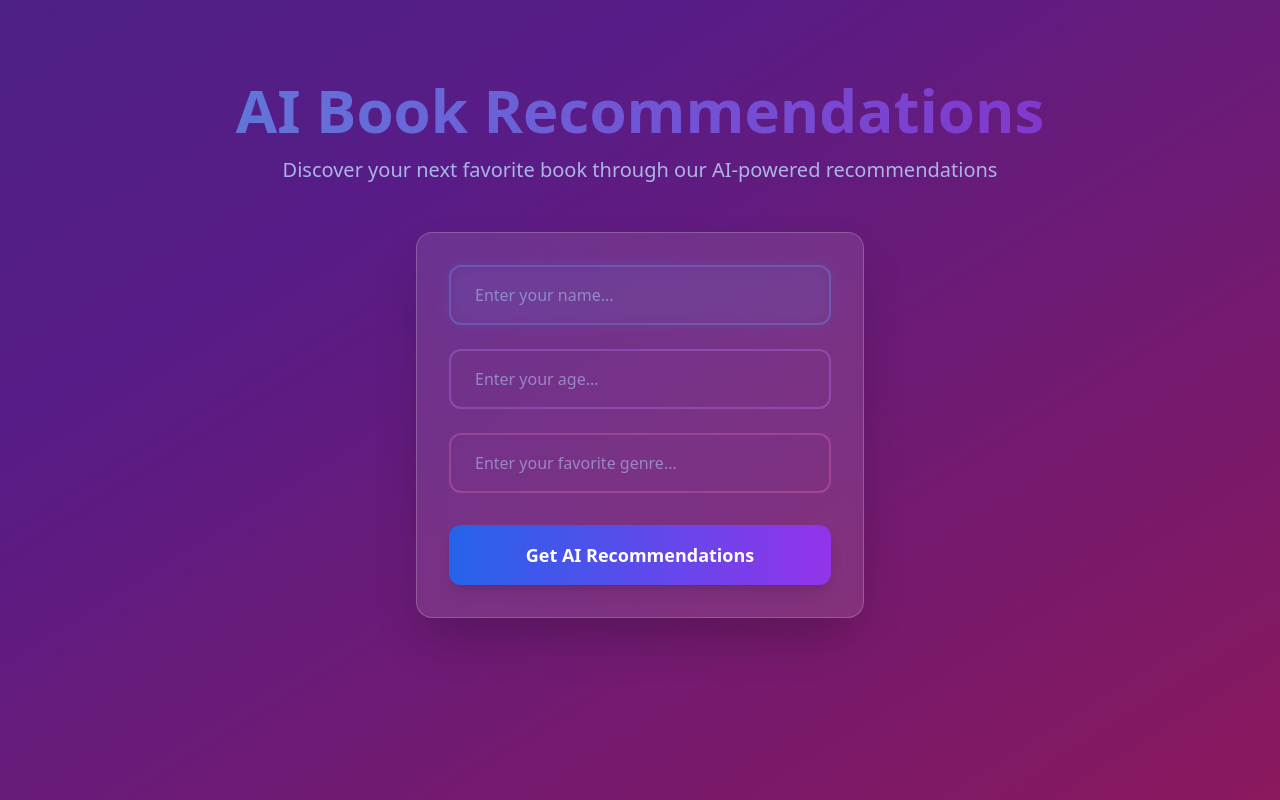
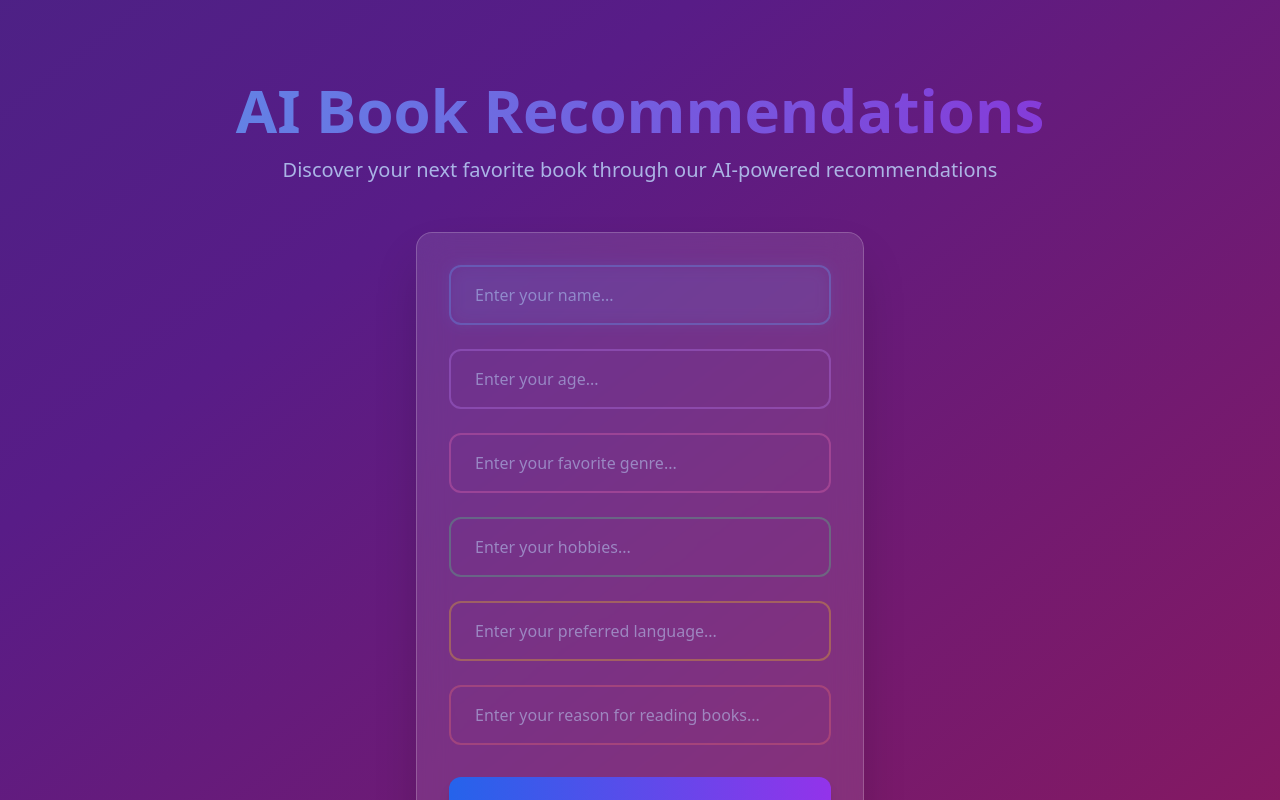
Before and after one commit to Xer0bit/Superior-Univerity-Library-Ai, a Next.js app: page /recommendations in a window 1280 px wide. Shown: the top 800 px of the page. Built offline with nearby package versions, Linux system fonts and the light colour scheme.

Commit message:
Update About and Recommendations pages with new statistics and input fields

```diff
--- a/src/app/about/page.js
+++ b/src/app/about/page.js
@@ -86,7 +86,7 @@ export default function About() {
           {/* Stats Section */}
           <div className="grid grid-cols-2 md:grid-cols-4 gap-8 mt-16 text-center">
             <div className="p-6">
-              <div className="text-3xl font-bold text-blue-600">100,000+</div>
+              <div className="text-3xl font-bold text-blue-600">28 Million+</div>
               <div className="text-gray-600">Books Available</div>
             </div>
             <div className="p-6">
--- a/src/app/page.js
+++ b/src/app/page.js
@@ -8,6 +8,7 @@ import PageTransition from './components/PageTransition';
 export default function Home() {
   const [searchTerm, setSearchTerm] = useState("");
   const [isTransitioning, setIsTransitioning] = useState(false);
+  const [isClient, setIsClient] = useState(false); // New state variable
   const router = useRouter();
 
   const handleKeyPress = useCallback((e) => {
@@ -17,12 +18,15 @@ export default function Home() {
   }, [searchTerm]);
 
   useEffect(() => {
-    // Only add event listener on client-side
-    if (typeof window !== 'undefined') {
+    setIsClient(true); // Set to true after initial render
+  }, []);
+
+  useEffect(() => {
+    if (isClient) {
       document.addEventListener('keypress', handleKeyPress);
       return () => document.removeEventListener('keypress', handleKeyPress);
     }
-  }, [handleKeyPress]);
+  }, [handleKeyPress, isClient]);
 
   const handleSearch = useCallback(async () => {
     if (!searchTerm.trim()) return;
@@ -47,6 +51,8 @@ export default function Home() {
           <p className="text-md text-gray-600 mt-2">Our library is free for everyone to use and explore.</p>
         </header>
         <main className="flex flex-col items-center">
+          {isClient && (
+            <>
               <div className="flex w-full max-w-md mb-8">
                 <input
                   type="text"
@@ -68,6 +74,8 @@ export default function Home() {
               >
                 Magic Button
               </button>
+            </>
+          )}
         </main>
       </div>
     </>
--- a/src/app/recommendations/page.js
+++ b/src/app/recommendations/page.js
@@ -6,6 +6,9 @@ export default function Recommendations() {
   const [name, setName] = useState("");
   const [age, setAge] = useState("");
   const [genre, setGenre] = useState("");
+  const [hobbies, setHobbies] = useState("");
+  const [language, setLanguage] = useState("");
+  const [reason, setReason] = useState("");
   const [isLoading, setIsLoading] = useState(false);
 
   const handleRecommend = async () => {
@@ -13,7 +16,7 @@ export default function Recommendations() {
     // Simulate API call with 1 second delay
     await new Promise(resolve => setTimeout(resolve, 1000));
     // Your recommendation logic here
-    console.log("Name:", name, "Age:", age, "Genre:", genre);
+    console.log("Name:", name, "Age:", age, "Genre:", genre, "Hobbies:", hobbies, "Language:", language, "Reason:", reason);
     setIsLoading(false);
   };
 
@@ -37,18 +40,16 @@ export default function Recommendations() {
             />
             <div className="absolute inset-0 bg-blue-400/20 rounded-xl blur opacity-50 group-hover:opacity-100 transition-opacity"></div>
           </div>
-
           <div className="relative mb-6">
             <input
-              type="number"
+              type="text"
               placeholder="Enter your age..."
               value={age}
               onChange={(e) => setAge(e.target.value)}
               className="w-full px-6 py-4 bg-transparent border-2 border-purple-400/30 rounded-xl text-white placeholder-blue-200/50 focus:border-purple-400 focus:ring-2 focus:ring-purple-400/50 transition-all duration-300 outline-none"
             />
           </div>
-
-          <div className="relative mb-8">
+          <div className="relative mb-6">
             <input
               type="text"
               placeholder="Enter your favorite genre..."
@@ -57,7 +58,33 @@ export default function Recommendations() {
               className="w-full px-6 py-4 bg-transparent border-2 border-pink-400/30 rounded-xl text-white placeholder-blue-200/50 focus:border-pink-400 focus:ring-2 focus:ring-pink-400/50 transition-all duration-300 outline-none"
             />
           </div>
-
+          <div className="relative mb-6">
+            <input
+              type="text"
+              placeholder="Enter your hobbies..."
+              value={hobbies}
+              onChange={(e) => setHobbies(e.target.value)}
+              className="w-full px-6 py-4 bg-transparent border-2 border-green-400/30 rounded-xl text-white placeholder-blue-200/50 focus:border-green-400 focus:ring-2 focus:ring-green-400/50 transition-all duration-300 outline-none"
+            />
+          </div>
+          <div className="relative mb-6">
+            <input
+              type="text"
+              placeholder="Enter your preferred language..."
+              value={language}
+              onChange={(e) => setLanguage(e.target.value)}
+              className="w-full px-6 py-4 bg-transparent border-2 border-yellow-400/30 rounded-xl text-white placeholder-blue-200/50 focus:border-yellow-400 focus:ring-2 focus:ring-yellow-400/50 transition-all duration-300 outline-none"
+            />
+          </div>
+          <div className="relative mb-8">
+            <input
+              type="text"
+              placeholder="Enter your reason for reading books..."
+              value={reason}
+              onChange={(e) => setReason(e.target.value)}
+              className="w-full px-6 py-4 bg-transparent border-2 border-red-400/30 rounded-xl text-white placeholder-blue-200/50 focus:border-red-400 focus:ring-2 focus:ring-red-400/50 transition-all duration-300 outline-none"
+            />
+          </div>
           <button
             onClick={handleRecommend}
             disabled={isLoading}
```
Lines whose indentation alone changed are shown as unchanged.
